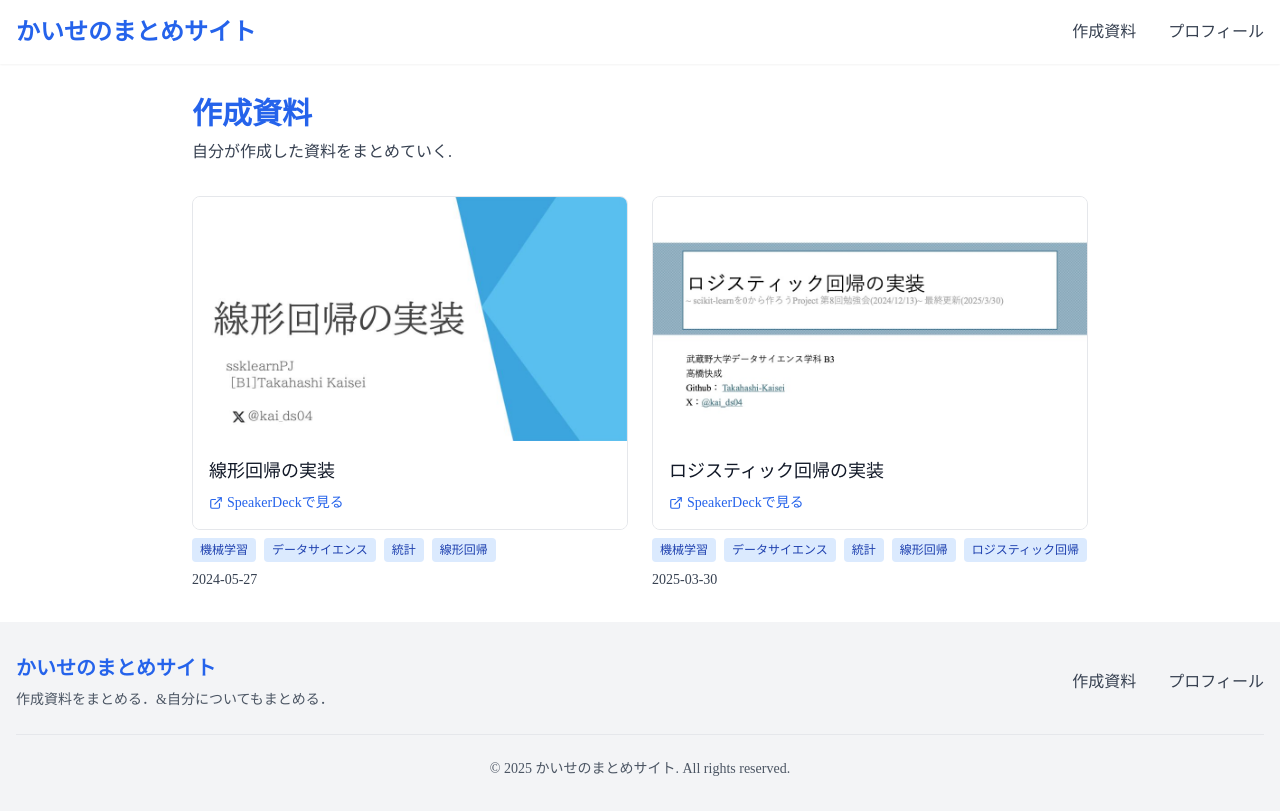
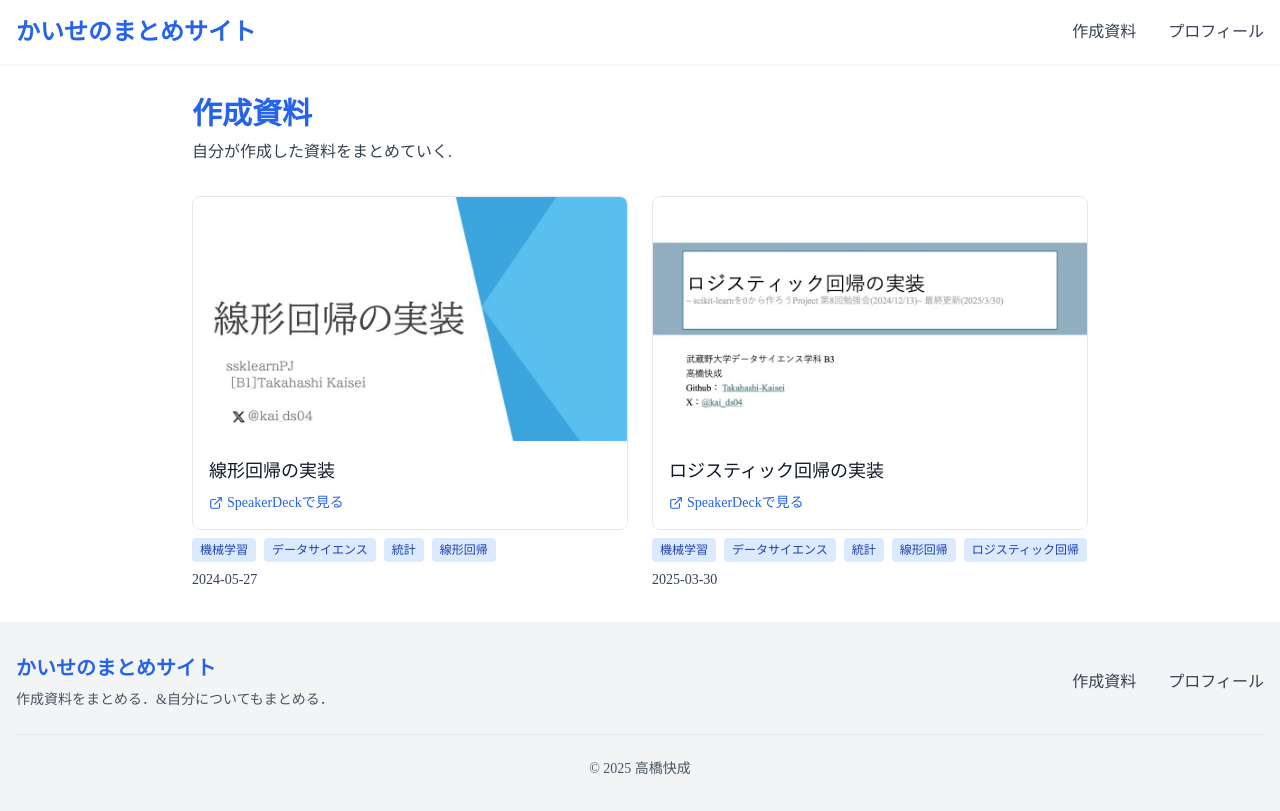
Before and after one commit to Takahashi-Kaisei/mypage, a Next.js app: page / in a window 1280 px wide. Built offline with nearby package versions, Linux system fonts and the light colour scheme.

Commit message:
footerを更新

```diff
--- a/src/components/layout/Footer.tsx
+++ b/src/components/layout/Footer.tsx
@@ -27,7 +27,7 @@ const Footer = () => {
         </div>
 
         <div className="border-t border-gray-200 dark:border-gray-700 mt-6 pt-6 text-center text-gray-600 dark:text-gray-400 text-sm">
-          <p>© {currentYear} かいせのまとめサイト. All rights reserved.</p>
+          <p>© {currentYear} 高橋快成</p>
         </div>
       </div>
     </footer>
```
